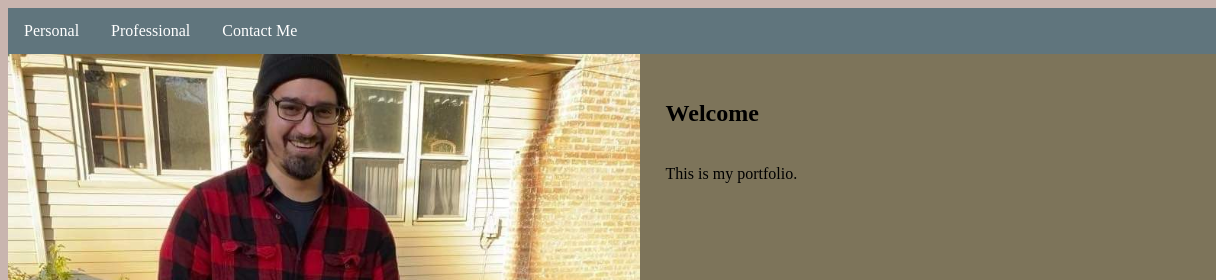
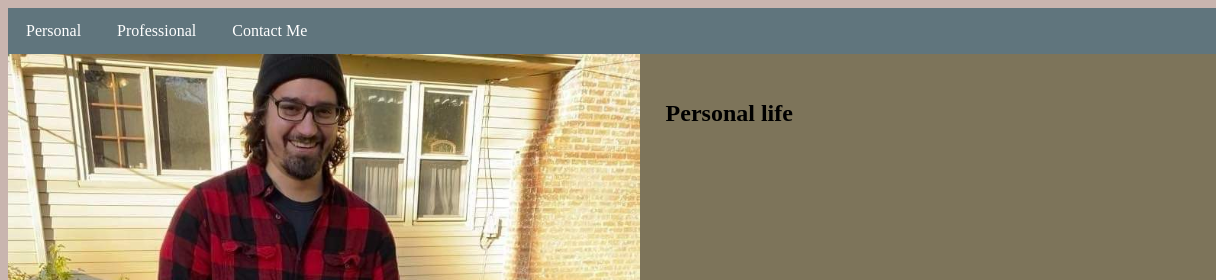
Before and after one commit to TrashBandiHoot/My-Portfolio, a plain HTML site: page index.html in a window 1280 px wide. Shown: the top 280 px of the page, 0-1216 px from the left. Drawn offline with Linux system fonts and the light colour scheme.

Commit message:
Started personal page content

```diff
--- a/CSS/main.css
+++ b/CSS/main.css
@@ -27,7 +27,7 @@ li a {
     display: block;
     color: white;
     text-align: center;
-    padding: 14px 16px;
+    padding: 14px 18px;
     text-decoration: none;
 }
 
--- a/index.html
+++ b/index.html
@@ -19,8 +19,12 @@
 <body>
     <div id="intro">
         <img id="profile-pic" src="images/halloween2021.jpg">
+        <article class="article">
+            <h1>Personal life</h1>
+            <p>
 
-        <article class="article"><h1>Welcome</h1><br>This is my portfolio. </article>
+            </p>
+        </article>
     </div>
     <div>
 
```
Also changed, not shown: aboutme.html (+0 -1 lines).
